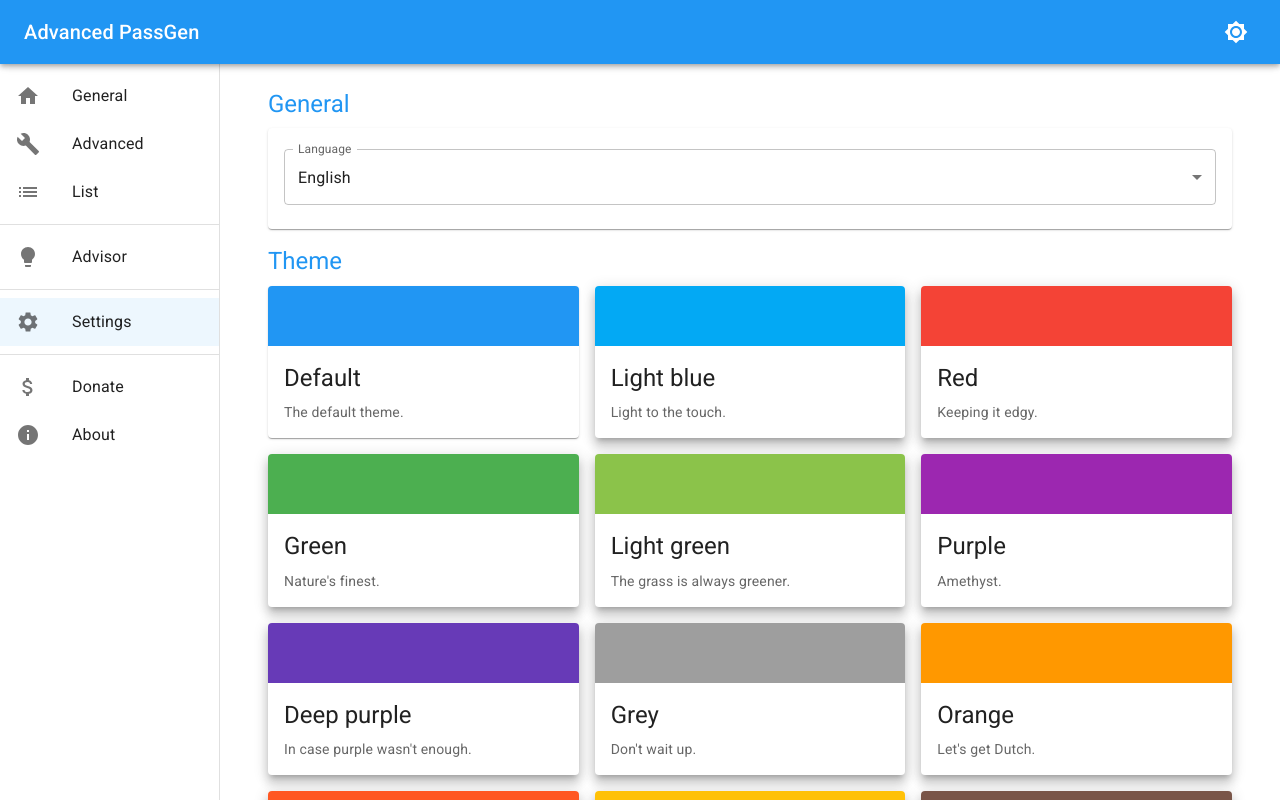
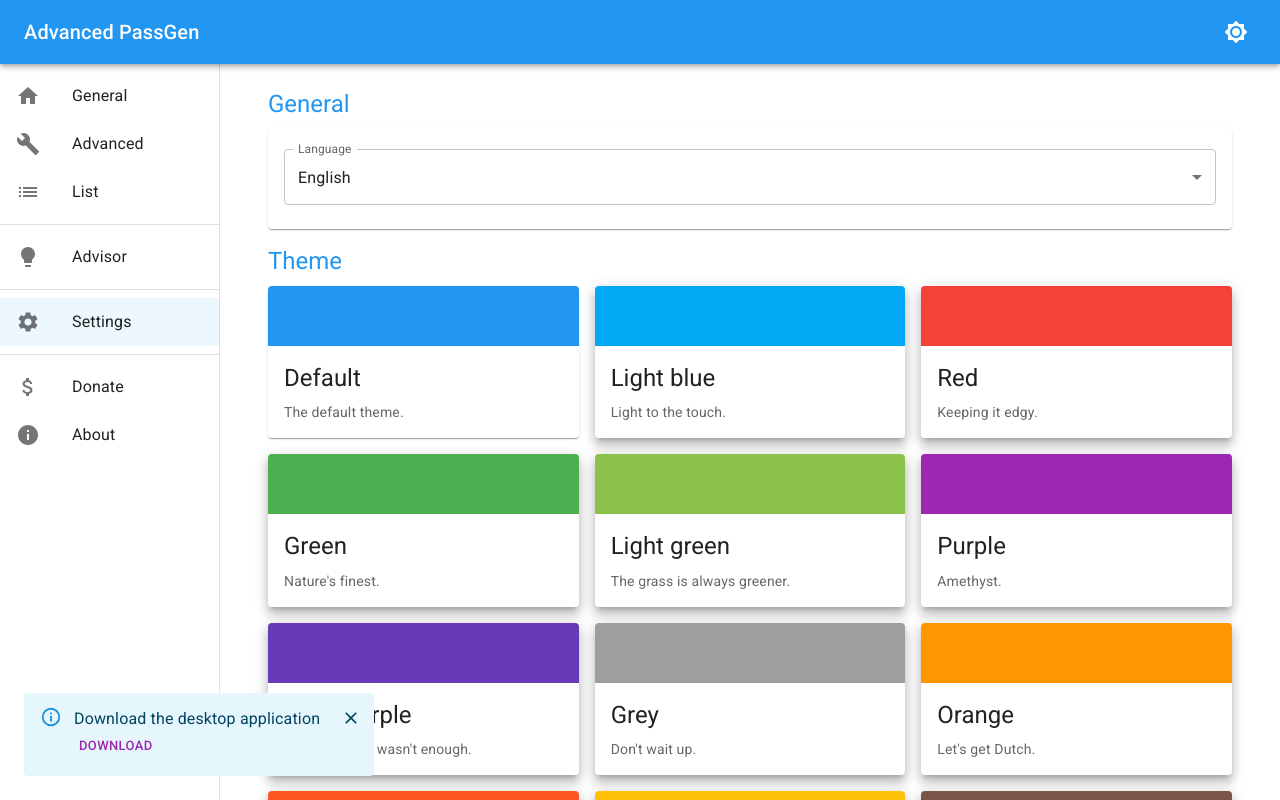
Before and after one commit to CodeDead/Advanced-PassGen, a React (Create React App) app: page /settings in a window 1280 px wide. Shown: the top 800 px of the page. Built offline with nearby package versions, Linux system fonts and the light colour scheme.

Commit message:
Finalized adding German translations thanks to uDEV2019

```diff
--- a/src/components/App/index.jsx
+++ b/src/components/App/index.jsx
@@ -7,6 +7,10 @@ import Toolbar from '@mui/material/Toolbar';
 import Box from '@mui/material/Box';
 import { BrowserRouter, Routes, Route } from 'react-router-dom';
 import { type } from '@tauri-apps/api/os';
+import Alert from '@mui/material/Alert';
+import Snackbar from '@mui/material/Snackbar';
+import Button from '@mui/material/Button';
+import Typography from '@mui/material/Typography';
 import { MainContext } from '../../contexts/MainContextProvider';
 import ThemeSelector from '../../utils/ThemeSelector';
 import TopBar from '../TopBar';
@@ -33,6 +37,7 @@ const App = () => {
   } = state;
 
   const [loading, setLoading] = useState(false);
+  const [snackOpen, setSnackOpen] = useState(false);
   const language = state.languages[languageIndex];
 
   const color = ThemeSelector(themeIndex);
@@ -88,10 +93,21 @@ const App = () => {
     d1(setError(null));
   };
 
+  /**
+   * Close the snack bar
+   */
+  const closeSnack = () => {
+    setSnackOpen(false);
+  };
+
   useEffect(() => {
     // eslint-disable-next-line no-underscore-dangle
-    if (autoUpdate && window.__TAURI__) {
-      checkForUpdates();
+    if (window.__TAURI__) {
+      if (autoUpdate) {
+        checkForUpdates();
+      }
+    } else {
+      setSnackOpen(true);
     }
   }, []);
 
@@ -141,6 +157,20 @@ const App = () => {
             cancel={language.cancel}
           />
         ) : null}
+        <Snackbar open={snackOpen} onClose={closeSnack}>
+          <Alert onClose={closeSnack} severity="info" sx={{ width: '100%' }}>
+            <Typography>
+              {language.downloadApp}
+            </Typography>
+            <Button
+              onClick={() => window.open('https://codedead.com/software/advanced-passgen')}
+              size="small"
+              color="secondary"
+            >
+              {language.download}
+            </Button>
+          </Alert>
+        </Snackbar>
       </BrowserRouter>
     </ThemeProvider>
   );
--- a/src/contexts/MainContextProvider/index.jsx
+++ b/src/contexts/MainContextProvider/index.jsx
@@ -5,7 +5,7 @@ import deDe from '../../languages/de_de.json';
 import frFr from '../../languages/fr_fr.json';
 import nlNl from '../../languages/nl_nl.json';
 
-const languageIndex = localStorage.languageIndex ? parseFloat(localStorage.languageIndex) : 0;
+const languageIndex = localStorage.languageIndex ? parseFloat(localStorage.languageIndex) : 1;
 const themeIndex = localStorage.themeIndex ? parseFloat(localStorage.themeIndex) : 0;
 const themeType = localStorage.themeType ? localStorage.themeType : 'light';
 const autoUpdate = localStorage.autoUpdate ? (localStorage.autoUpdate === 'true') : true;
@@ -14,6 +14,7 @@ const initState = {
   autoUpdate,
   languageIndex,
   languages: [
+    deDe,
     enUs,
     frFr,
     nlNl,
--- a/src/languages/de_de.json
+++ b/src/languages/de_de.json
@@ -19,7 +19,7 @@
   "characterSet": "Zeichensatz",
   "generate": "Generieren",
   "useCustomCharacterSet": "Benutzerdefinierten Zeichensatz verwenden",
-  "aboutText": "Advanced PassGen wurde von DeadLine erstellt.\n\nThema: MUI\nLizenz: GPLv3\nVersion: {x}\n\nCopyright © 2022 CodeDead",
+  "aboutText": "Advanced PassGen wurde von DeadLine erstellt.\n\nThema: MUI\nLizenz: GPLv3\nÜbersetzung: uDEV2019\nVersion: {x}\n\nCopyright © 2022 CodeDead",
   "website": "Webseite",
   "license": "Lizenz",
   "autoUpdate": "Automatisch auf Aktualisierungen prüfen",
@@ -75,7 +75,8 @@
   "exportType": "Bitte wählen Sie den Exporttyp aus",
   "plainText": "Klartext",
   "notFound": "Hier ist wirklich nichts außer ein paar streng geheimen Sachen (vielleicht).",
-  "notFoundGoHome": "Möchten Sie zur Startseite zurückkehren??",
+  "notFoundGoHome": "Möchten Sie zur Startseite zurückkehren?",
   "home": "Startseite",
-  "ok": "OK"
+  "ok": "OK",
+  "downloadApp": "Laden Sie die Desktop-Anwendung herunter"
 }
--- a/src/languages/en_us.json
+++ b/src/languages/en_us.json
@@ -77,5 +77,6 @@
   "notFound": "There's really nothing here except for some top secret stuff (maybe).",
   "notFoundGoHome": "Would you like to go back to the home page?",
   "home": "Home",
-  "ok": "OK"
+  "ok": "OK",
+  "downloadApp": "Download the desktop application"
 }
--- a/src/languages/fr_fr.json
+++ b/src/languages/fr_fr.json
@@ -77,5 +77,6 @@
   "notFound": "Il n'y a rien ici",
   "notFoundGoHome": "Retour à l'accueil ?",
   "home": "Accueil",
-  "ok": "OK"
+  "ok": "OK",
+  "downloadApp": "Télécharger l'application desktop"
 }
--- a/src/languages/nl_nl.json
+++ b/src/languages/nl_nl.json
@@ -77,5 +77,6 @@
   "notFound": "Er is hier niets te zien.",
   "notFoundGoHome": "Naar de startpagina gaan?",
   "home": "Startpagina",
-  "ok": "Oké"
+  "ok": "Oké",
+  "downloadApp": "Download de desktop applicatie"
 }
--- a/src/reducers/MainReducer/index.js
+++ b/src/reducers/MainReducer/index.js
@@ -41,7 +41,7 @@ const MainReducer = (state, action) => {
       localStorage.clear();
       return {
         ...state,
-        languageIndex: 0,
+        languageIndex: 1,
         themeIndex: 0,
         themeType: 'light',
         autoUpdate: true,
--- a/src/routes/Settings/index.jsx
+++ b/src/routes/Settings/index.jsx
@@ -156,9 +156,10 @@ const Settings = () => {
                     labelId="language-label"
                     label={language.language}
                   >
-                    <MenuItem value={0}>English</MenuItem>
-                    <MenuItem value={1}>Français</MenuItem>
-                    <MenuItem value={2}>Nederlands</MenuItem>
+                    <MenuItem value={0}>Deutsch</MenuItem>
+                    <MenuItem value={1}>English</MenuItem>
+                    <MenuItem value={2}>Français</MenuItem>
+                    <MenuItem value={3}>Nederlands</MenuItem>
                   </Select>
                 </FormControl>
               </FormGroup>
```
Also changed, not shown: 1 other file (tests, documents, lock files or other folders).
